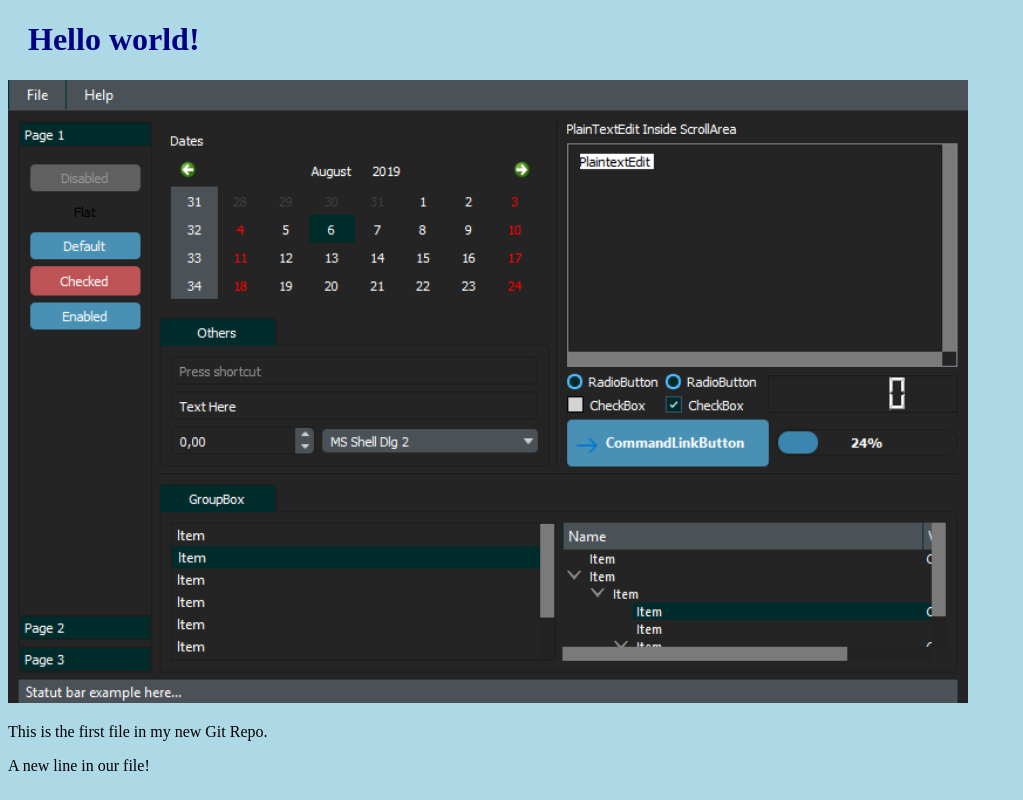
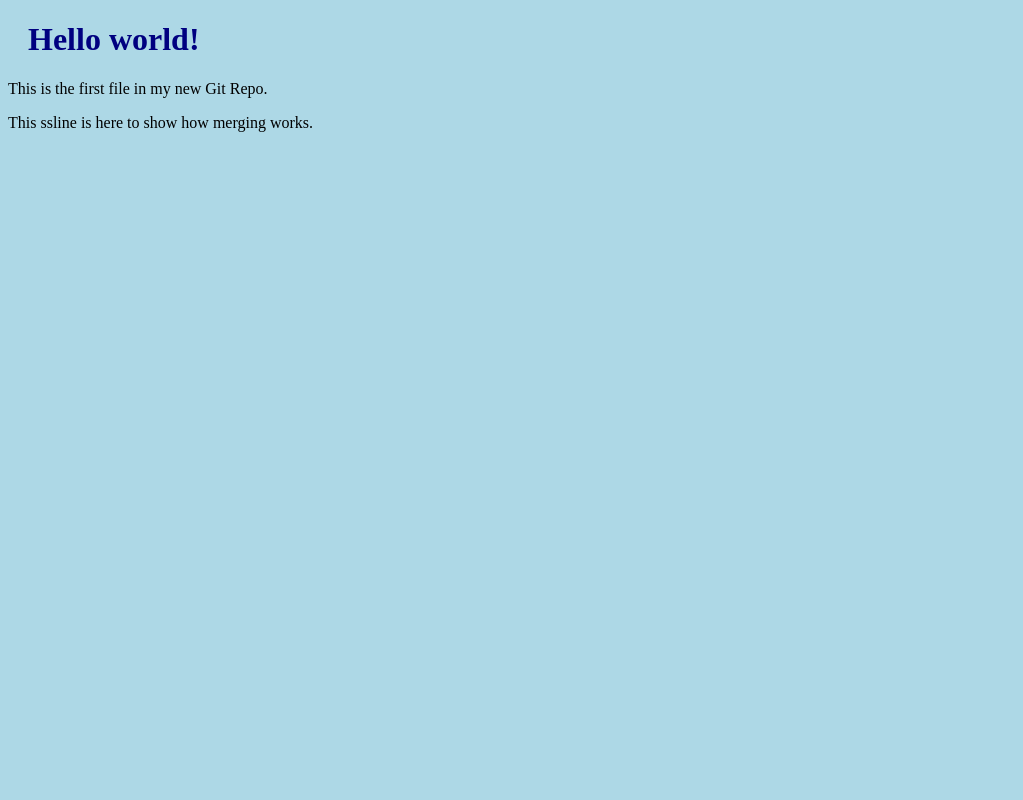
Before and after one commit to imarag/refactored-pancake, a plain HTML site: page index.html in a window 1280 px wide. Shown: the whole page, without its empty margins (0-1023 px from the left). Drawn offline with Linux system fonts and the light colour scheme.

Commit message:
updated index.html with emergency fix

```diff
--- a/index.html
+++ b/index.html
@@ -7,10 +7,8 @@
 <body>
 
 <h1>Hello world!</h1>
-<div><img src="test.png" alt="Hello World from Space"
-style="width:100%;max-width:960px"></div>
 <p>This is the first file in my new Git Repo.</p>
-<p>A new line in our file!</p>
+<p>This ssline is here to show how merging works.</p>
 
 </body>
 </html>
```
